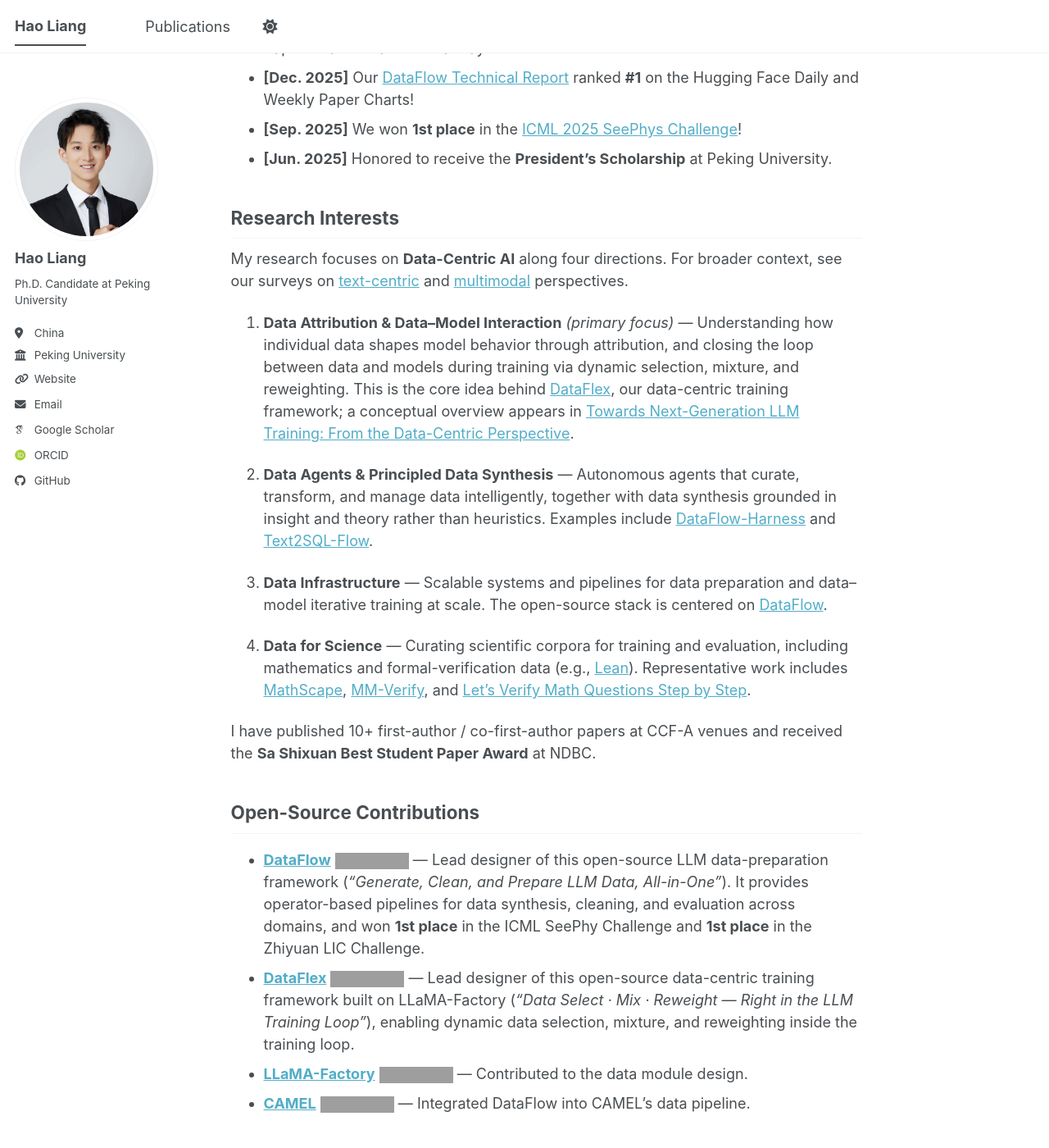
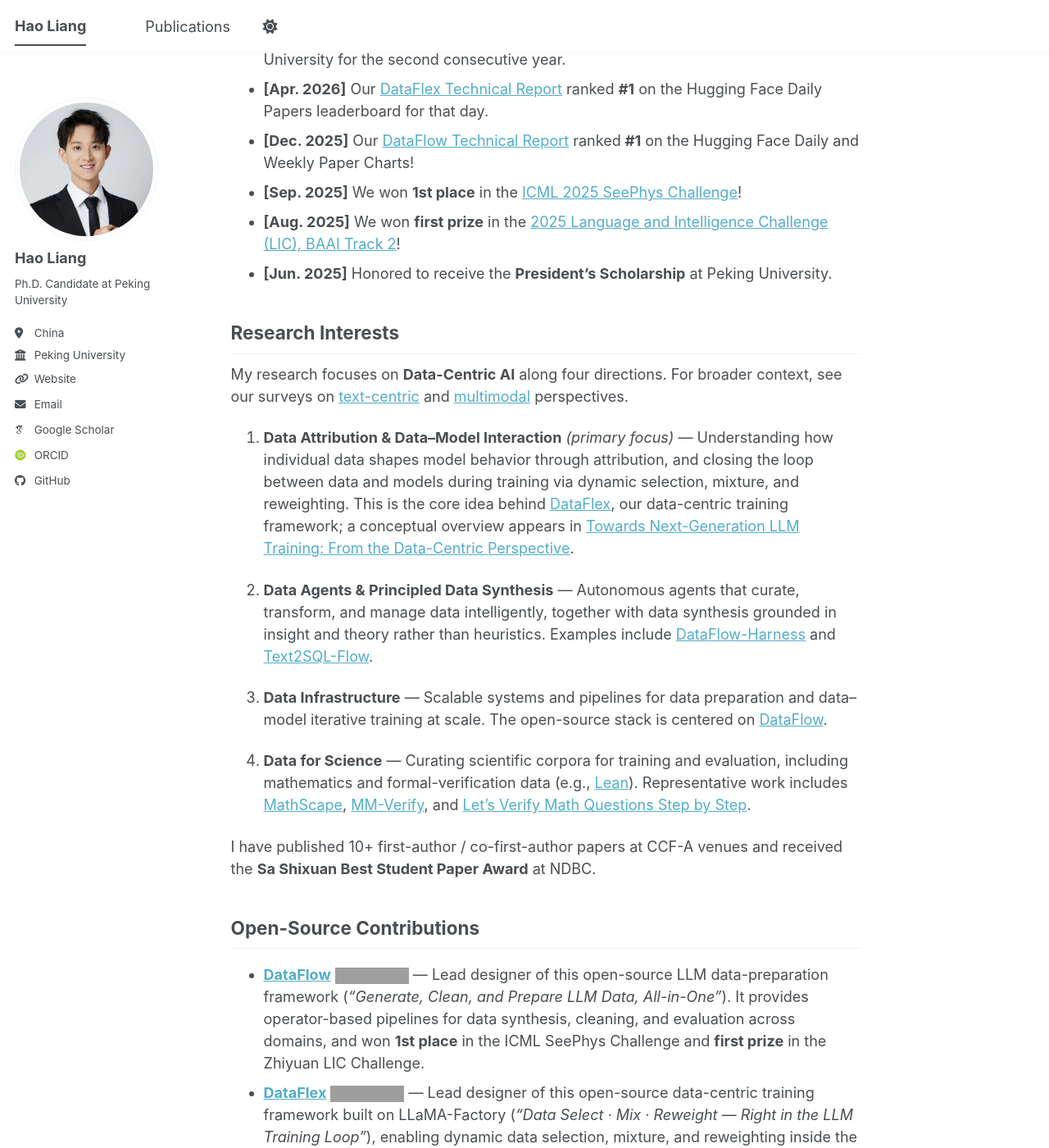
Before and after one commit to haolpku/haolpku.github.io, a Jekyll site: the page built from _pages/about.md, in a window 1280 px wide and 1400 px high, scrolled down 1322 px. Shown: the whole window at 82% size. Built offline with Jekyll 4.4.1, drawn with Linux system fonts in a browser that asks for light colours; some web fonts are replaced; a script bundle is joined from its source files by our own code; library files that are not in the unit come from our copies; some of the changed text lies outside the part shown; grey boxes are pictures that could not be loaded.

Commit message:
Highlight competition wins

```diff
--- a/_pages/about.md
+++ b/_pages/about.md
@@ -12,6 +12,8 @@
 Prior to this, I received my bachelor's degree from [Beijing Institute of Technology](https://www.bit.edu.cn/), where I was awarded the Xu Teli Scholarship (the highest honor of BIT) and the National Scholarship. I also visited the [University of Oxford](https://www.ox.ac.uk/), working with Prof. [Ismail Ilkan Ceylan](https://www.cs.ox.ac.uk/people/ismaililkan.ceylan/) and Prof. [Michael Bronstein](https://www.cs.ox.ac.uk/people/michael.bronstein/).
 
 **Research impact:** [Google Scholar](https://scholar.google.com/citations?hl=en&user=HgapY3sAAAAJ) · **1,120+ citations** · **h-index 15** *(as of July 2026)*
+
+**Competition highlights:** 🥇 [ICML 2025 SeePhys Challenge — 1st Place](https://arxiv.org/abs/2509.06079) · 🥇 [2025 Language and Intelligence Challenge (LIC), BAAI Track 2 — First Prize](https://www.datafountain.cn/competitions/1098)
 
 ## Let's Connect
 
@@ -38,6 +40,7 @@
 - **[Apr. 2026]** Our [DataFlex Technical Report](https://huggingface.co/papers/2603.26164) ranked **#1** on the Hugging Face Daily Papers leaderboard for that day.
 - **[Dec. 2025]** Our [DataFlow Technical Report](https://huggingface.co/papers/2512.16676) ranked **#1** on the Hugging Face Daily and Weekly Paper Charts!
 - **[Sep. 2025]** We won **1st place** in the [ICML 2025 SeePhys Challenge](https://arxiv.org/abs/2509.06079)!
+- **[Aug. 2025]** We won **first prize** in the [2025 Language and Intelligence Challenge (LIC), BAAI Track 2](https://www.datafountain.cn/competitions/1098)!
 - **[Jun. 2025]** Honored to receive the **President's Scholarship** at Peking University.
 
 ## Research Interests
@@ -56,7 +59,7 @@
 
 ## Open-Source Contributions
 
-- **[DataFlow](https://github.com/OpenDCAI/DataFlow)** [![DataFlow stars](https://img.shields.io/github/stars/OpenDCAI/DataFlow?style=flat&logo=github&label=stars&color=181717)](https://github.com/OpenDCAI/DataFlow) — Lead designer of this open-source LLM data-preparation framework (*"Generate, Clean, and Prepare LLM Data, All-in-One"*). It provides operator-based pipelines for data synthesis, cleaning, and evaluation across domains, and won **1st place** in the ICML SeePhy Challenge and **1st place** in the Zhiyuan LIC Challenge.
+- **[DataFlow](https://github.com/OpenDCAI/DataFlow)** [![DataFlow stars](https://img.shields.io/github/stars/OpenDCAI/DataFlow?style=flat&logo=github&label=stars&color=181717)](https://github.com/OpenDCAI/DataFlow) — Lead designer of this open-source LLM data-preparation framework (*"Generate, Clean, and Prepare LLM Data, All-in-One"*). It provides operator-based pipelines for data synthesis, cleaning, and evaluation across domains, and won **1st place** in the ICML SeePhys Challenge and **first prize** in the Zhiyuan LIC Challenge.
 - **[DataFlex](https://github.com/OpenDCAI/DataFlex)** [![DataFlex stars](https://img.shields.io/github/stars/OpenDCAI/DataFlex?style=flat&logo=github&label=stars&color=181717)](https://github.com/OpenDCAI/DataFlex) — Lead designer of this open-source data-centric training framework built on LLaMA-Factory (*"Data Select · Mix · Reweight — Right in the LLM Training Loop"*), enabling dynamic data selection, mixture, and reweighting inside the training loop.
 - **[LLaMA-Factory](https://github.com/hiyouga/LLaMA-Factory)** [![LLaMA-Factory stars](https://img.shields.io/github/stars/hiyouga/LLaMA-Factory?style=flat&logo=github&label=stars&color=181717)](https://github.com/hiyouga/LLaMA-Factory) — Contributed to the data module design.
 - **[CAMEL](https://github.com/camel-ai/camel)** [![CAMEL stars](https://img.shields.io/github/stars/camel-ai/camel?style=flat&logo=github&label=stars&color=181717)](https://github.com/camel-ai/camel) — Integrated DataFlow into CAMEL's data pipeline.
```
